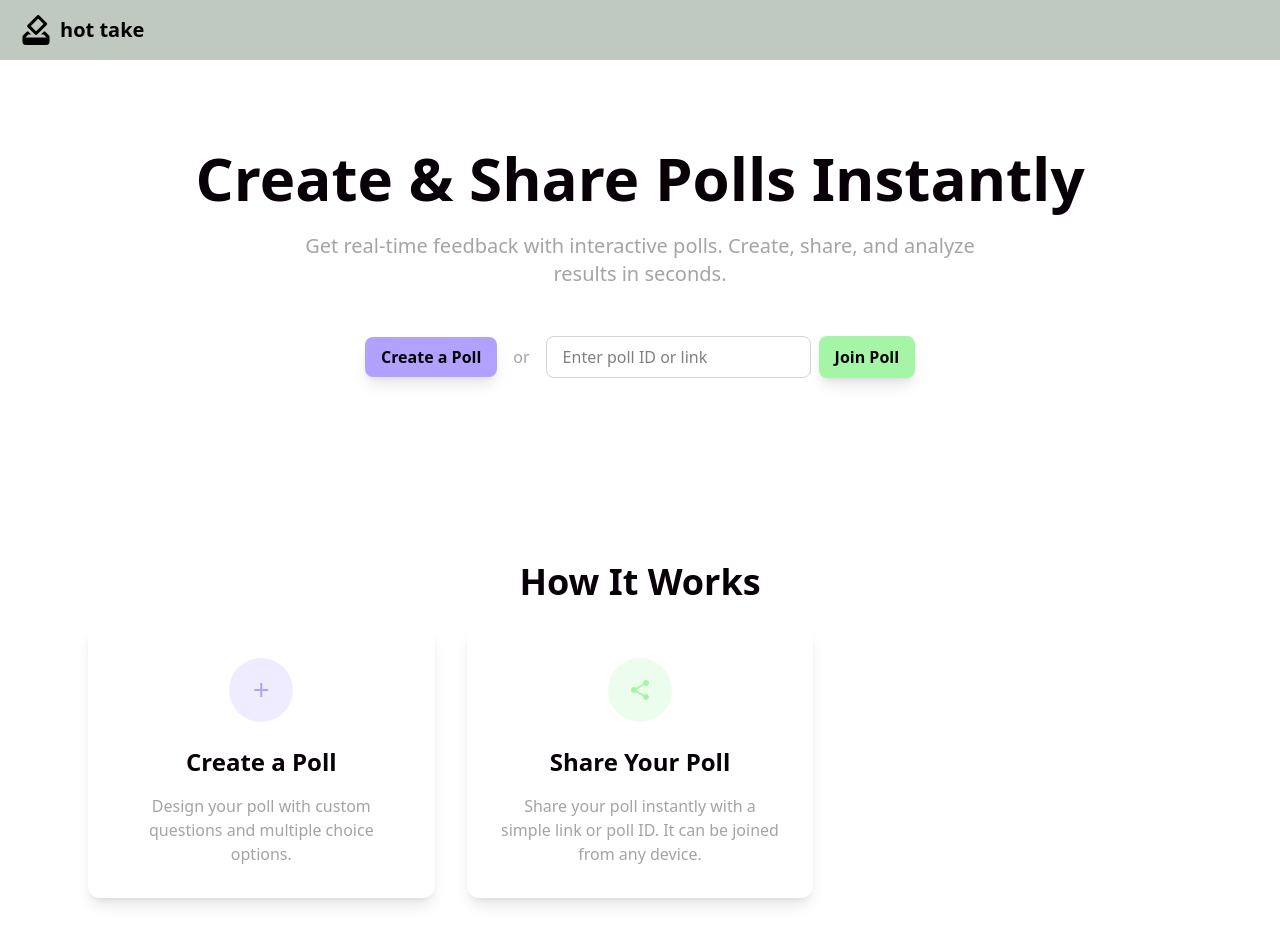
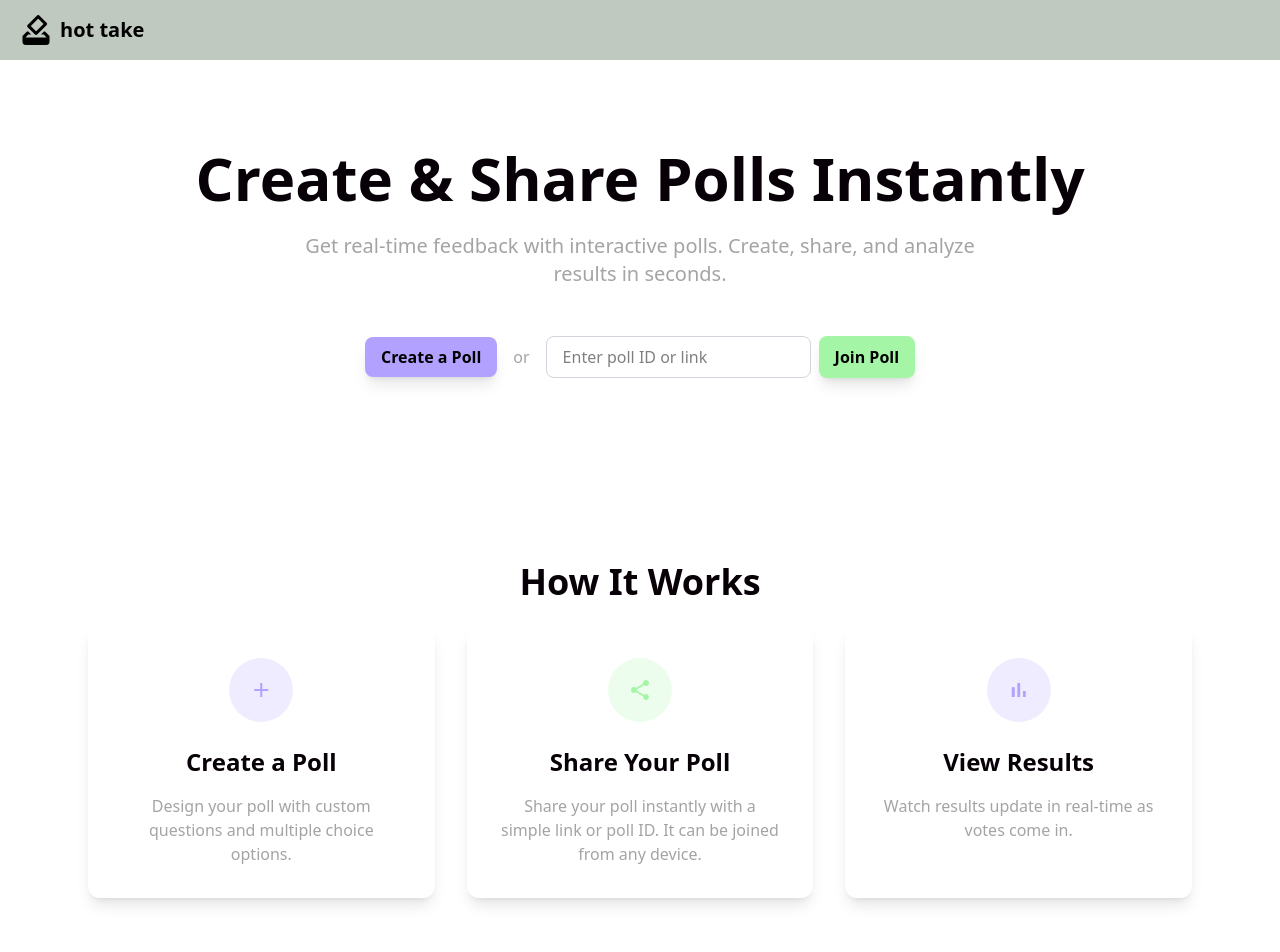
Before and after one commit to honopio/hot-take, an Angular app in the folder frontend/: page / in a window 1280 px wide. Shown: the top 952 px of the page. Built offline with nearby package versions, Linux system fonts and the light colour scheme.

Commit message:
feat: add last section of "how it works" section

```diff
--- a/frontend/src/app/home/home.html
+++ b/frontend/src/app/home/home.html
@@ -56,5 +56,21 @@
         joined from any device.
       </p>
     </div>
+
+    <!-- View Results Card -->
+    <div class="rounded-xl p-8 shadow-lg hover:shadow-xl duration-300">
+      <div
+        class="w-16 h-16 bg-primary/20 rounded-full flex items-center justify-center mb-6 mx-auto"
+      >
+        <mat-icon
+          fontIcon="bar_chart"
+          style="color: var(--color-primary)"
+        ></mat-icon>
+      </div>
+      <h3 class="text-center">View Results</h3>
+      <p class="text-secondary-text text-center">
+        Watch results update in real-time as votes come in.
+      </p>
+    </div>
   </div>
 </div>
```
